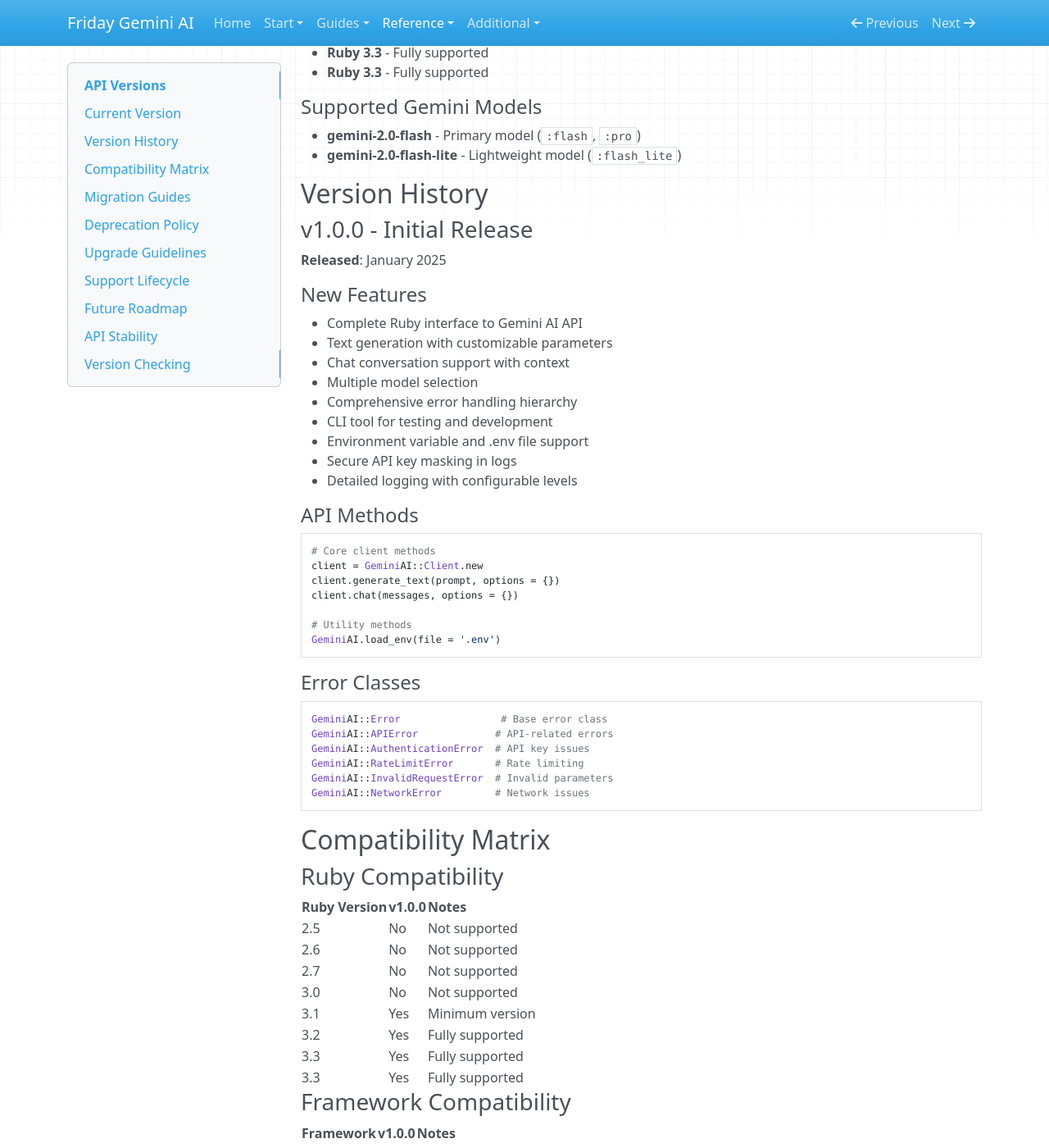
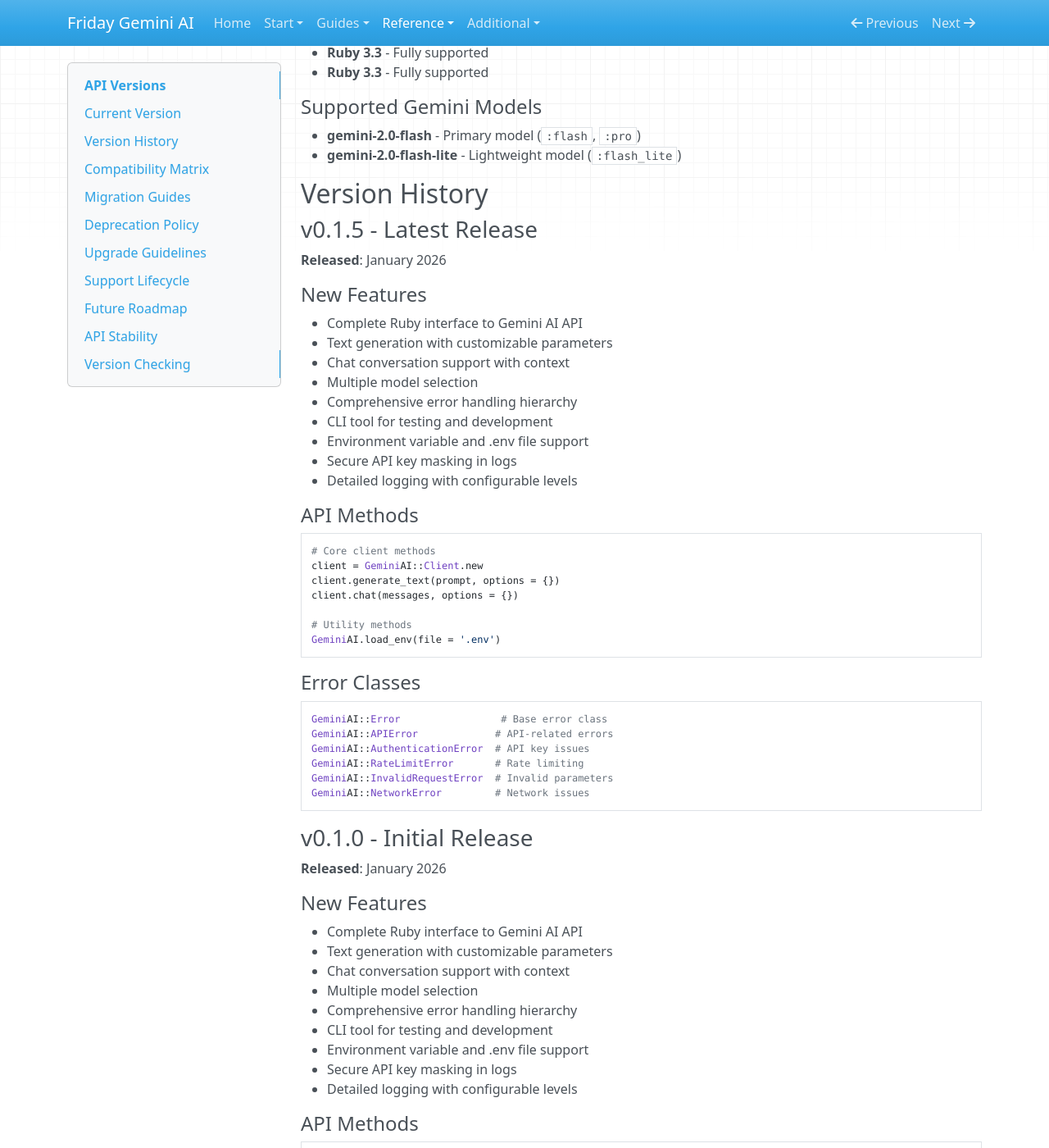
Before and after one commit to bniladridas/friday_gemini_ai, an MkDocs documentation site: the page built from docs/reference/versions.md, in a window 1280 px wide and 1400 px high, scrolled down 628 px. Shown: the whole window at 82% size. Built offline with MkDocs 1.6.1, drawn with Linux system fonts in a browser that asks for light colours; nearby versions of some CDN libraries; some of the changed text lies outside the part shown.

````diff
--- a/docs/reference/versions.md
+++ b/docs/reference/versions.md
@@ -4,8 +4,8 @@ Friday Gemini AI version history, compatibility, and migration information.
 
 ## Current Version
 
-### v1.0.0 (Current)
-- **Release Date**: January 2025
+### v0.1.5 (Current)
+- **Release Date**: January 2026
 - **Status**: Stable
 - **Support**: Full support and active development
 
@@ -31,8 +31,43 @@ Friday Gemini AI version history, compatibility, and migration information.
 
 ## Version History
 
-### v1.0.0 - Initial Release
-**Released**: January 2025
+### v0.1.5 - Latest Release
+**Released**: January 2026
+
+#### New Features
+- Complete Ruby interface to Gemini AI API
+- Text generation with customizable parameters
+- Chat conversation support with context
+- Multiple model selection
+- Comprehensive error handling hierarchy
+- CLI tool for testing and development
+- Environment variable and .env file support
+- Secure API key masking in logs
+- Detailed logging with configurable levels
+
+#### API Methods
+```ruby
+# Core client methods
+client = GeminiAI::Client.new
+client.generate_text(prompt, options = {})
+client.chat(messages, options = {})
+
+# Utility methods
+GeminiAI.load_env(file = '.env')
+```
+
+#### Error Classes
+```ruby
+GeminiAI::Error                 # Base error class
+GeminiAI::APIError             # API-related errors
+GeminiAI::AuthenticationError  # API key issues
+GeminiAI::RateLimitError       # Rate limiting
+GeminiAI::InvalidRequestError  # Invalid parameters
+GeminiAI::NetworkError         # Network issues
+```
+
+### v0.1.0 - Initial Release
+**Released**: January 2026
 
 #### New Features
 - Complete Ruby interface to Gemini AI API
````
Also changed, not shown: release-please-config.json (added, +16 -0 lines), .release-please-manifest.json (added), 3 other files.
